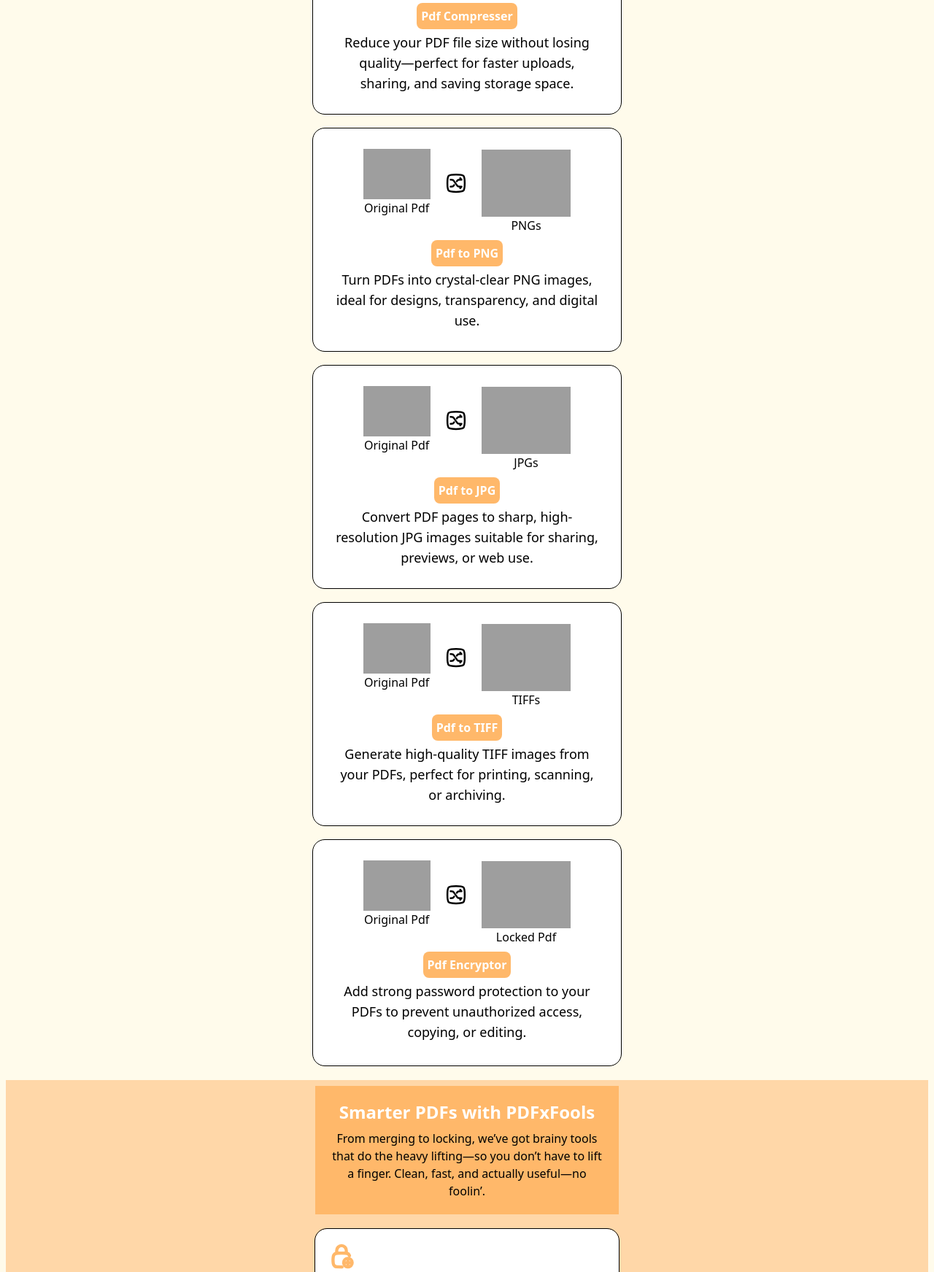
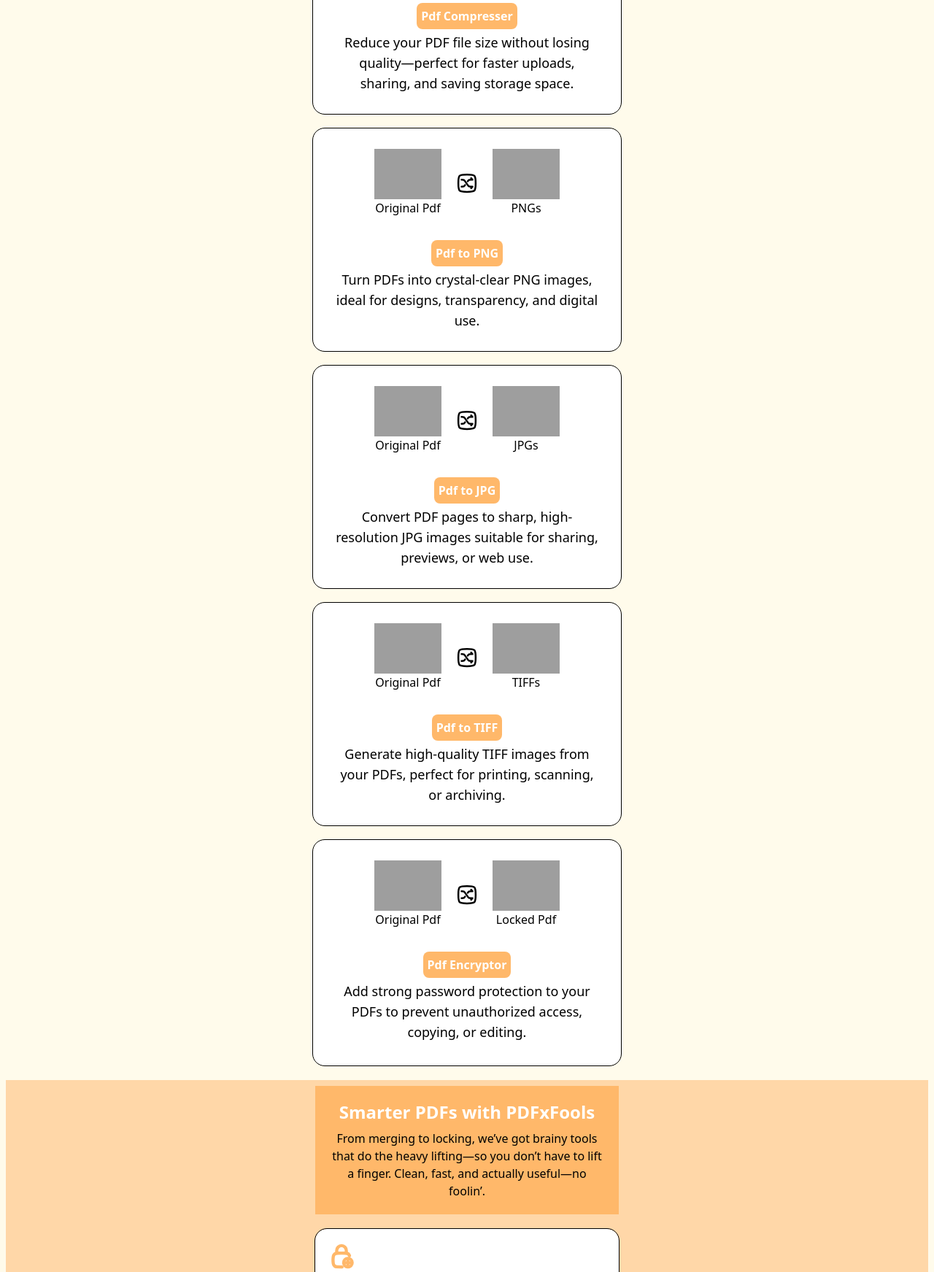
Before and after one commit to Vagventure/pdf-toolkit, a Flask app: page / in a window 1280 px wide. Shown: the part 1232-2975 px from the top of the page at 73% size. Run offline with Flask 3, Linux system fonts and the light colour scheme; style sheets or scripts are compiled from the project's sources; some libraries are stand-ins or nearby versions; grey boxes are pictures that could not be loaded.

Commit message:
Bug fixes

```diff
--- a/templates/index.html
+++ b/templates/index.html
@@ -125,7 +125,7 @@
           <figcaption>Original Pdf</figcaption>
         </figure>
         <img width="30" src="{{url_for('static', filename='icons/convert.svg')}}" alt="convert icon">
-        <figure class="h-23  object-contain"><img class="w-full h-full"
+        <figure class="w-23 object-contain text-center"><img class="w-full h-full"
             src="https://st2.depositphotos.com/47577860/46963/v/600/depositphotos_469635890-stock-illustration-file-format-png-icon.jpg">
           <figcaption>PNGs</figcaption>
         </figure>
@@ -144,7 +144,7 @@
           <figcaption>Original Pdf</figcaption>
         </figure>
         <img width="30" src="{{url_for('static', filename='icons/convert.svg')}}" alt="convert icon">
-        <figure class="h-23  object-contain"><img class="w-full h-full"
+        <figure class="w-23 object-contain text-center"><img class="w-full h-full"
             src="https://st.depositphotos.com/57803962/56363/v/600/depositphotos_563637420-stock-illustration-file-format-icon-vector-illustration.jpg">
           <figcaption>JPGs</figcaption>
         </figure>
@@ -163,7 +163,7 @@
           <figcaption>Original Pdf</figcaption>
         </figure>
         <img width="30" src="{{url_for('static', filename='icons/convert.svg')}}" alt="convert icon">
-        <figure class="h-23  object-contain"><img class="w-full h-full"
+        <figure class="w-23 object-contain text-center"><img class="w-full h-full"
             src="https://st4.depositphotos.com/1000507/23793/v/600/depositphotos_237931072-stock-illustration-tagged-image-file-format.jpg">
           <figcaption>TIFFs</figcaption>
         </figure>
@@ -182,7 +182,7 @@
           <figcaption>Original Pdf</figcaption>
         </figure>
         <img width="30" src="{{url_for('static', filename='icons/convert.svg')}}" alt="convert icon">
-        <figure class="h-23  object-contain"><img class="w-full h-full"
+        <figure class="w-23 object-contain text-center"><img class="w-full h-full"
             src="https://st2.depositphotos.com/42596756/44437/v/600/depositphotos_444376980-stock-illustration-file-folders-vector-icon.jpg">
           <figcaption>Locked Pdf</figcaption>
         </figure>
```
